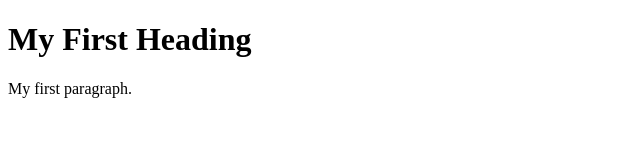
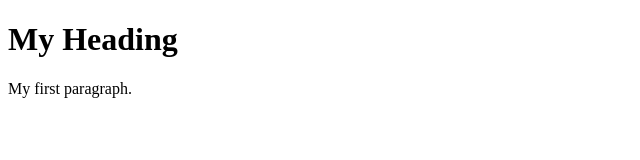
Before and after one commit to SuganyaR-pro/git-demo, a plain HTML site: page index.html in a window 1280 px wide. Shown: the whole page, without its empty margins (0-640 px from the left). Drawn offline with Linux system fonts and the light colour scheme.

Commit message:
A few Chnages

```diff
--- a/index.html
+++ b/index.html
@@ -2,7 +2,7 @@
 <html>
 <body>
 
-<h1>My First Heading</h1>
+<h1>My Heading</h1>
 <p>My first paragraph.</p>
 
 </body>
```
Also changed, not shown: 1 other file.
